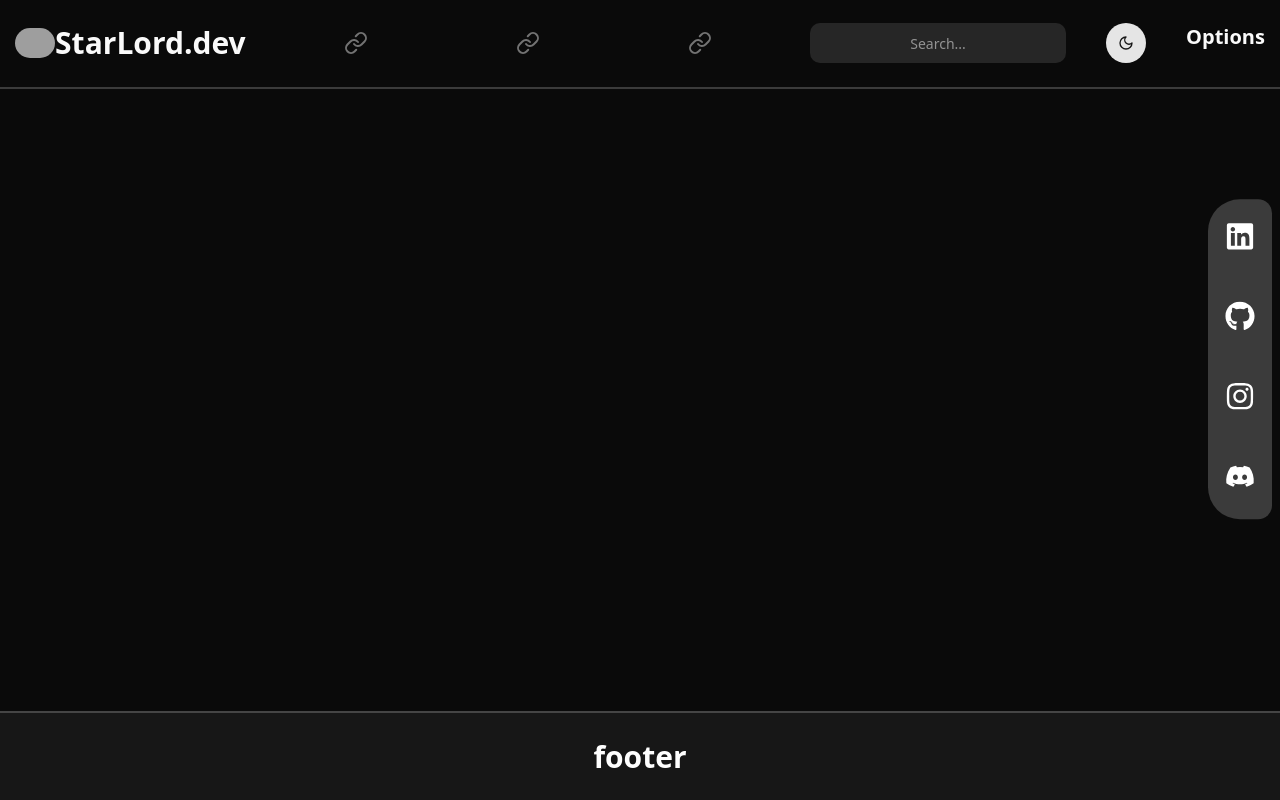
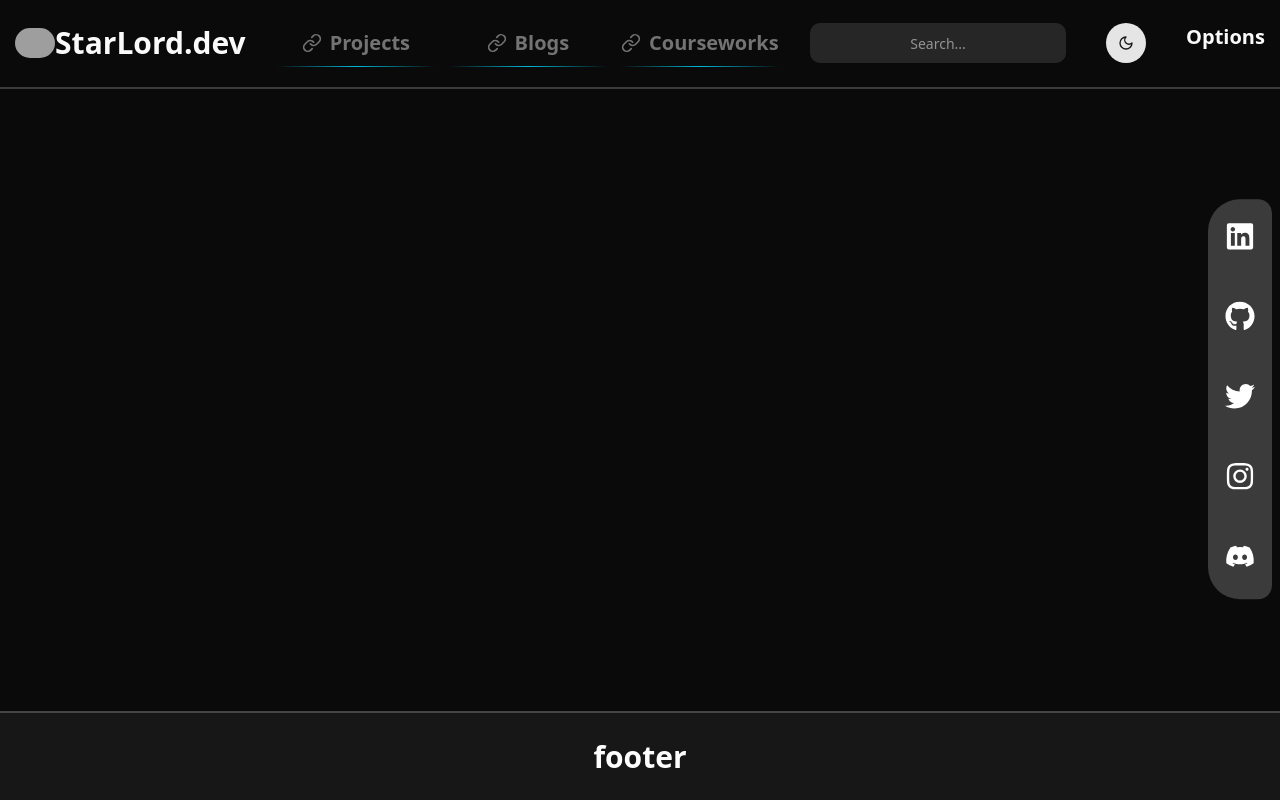
Before and after one commit to StarLord824/site, a Next.js app: page / in a window 1280 px wide. Built offline with nearby package versions, Linux system fonts and the light colour scheme; grey boxes are pictures that could not be loaded.

Commit message:
nothing great

```diff
--- a/src/app/ProjectCard.tsx
+++ /dev/null
@@ -1,8 +0,0 @@
-export default function ProjectCard() {
-  return (
-    <div className="flex flex-col items-center justify-around space-y-4 w-1/3  border-4 border-blue-700 border-solid">
-      <div className="flex flex-col items-center justify-around space-y-4 w-1/3  border-4 border-blue-700 border-solid">
-      </div>
-    </div>
-  );
-}
--- /dev/null
+++ b/src/app/projects/page.tsx
@@ -0,0 +1,10 @@
+
+export default function Projects() {
+  return (
+    <div className="w-full h-screen">
+      <div className="flex items-center justify-center w-full h-full text-3xl font-bold text-neutral-500">
+        Projects
+      </div>
+    </div>
+  );
+}
--- a/src/components/Header/Header.tsx
+++ b/src/components/Header/Header.tsx
@@ -2,6 +2,7 @@ import SearchBar from "./SearchBar";
 import { ModeToggle } from "./ModeToggle";
 import Image from "next/image";
 import { Link } from "lucide-react";
+import Options from "./Options";
 
 const Header = () => {
   const tabs = [
@@ -35,21 +36,33 @@ const Header = () => {
       <div className="flex gap-3 text-xl font-semibold text-neutral-500">
         {tabs.map((tab, index) => {
           return (
+            <>
             <div
               key={index}
-              className="flex items-center justify-center hover:text-white hover:bg-neutral-800 rounded-lg h-12 w-40 p-2 transition ease-in"
+              className="relative flex items-center justify-center hover:text-white hover:bg-neutral-800 rounded-lg h-12 w-40 p-2 transition ease-in"
             >
-              <Link href={tab.link}>{tab.title}</Link>
+              {/* <Link href={tab.link}>{tab.title}</Link> */}
+              <a href={tab.link} className="flex items-center gap-2">
+                <Link size={20} />
+                {tab.title}
+              </a>
+              <span className="absolute inset-x-0 bg-gradient-to-r from-transparent via-cyan-500 to-transparent h-px bottom-0"></span>
+              {/* <span className="absolute inset-x-0 bg-gradient-to-r from-transparent via-cyan-500 to-transparent h-px bottom-0 blur"></span> */}
             </div>
+            </>
           );
         })}
       </div>
       <div className="flex gap-10">
-        <SearchBar />
+        <div>
+          <SearchBar />
+        </div>
         <div>
           <ModeToggle />
         </div>
-        <div>Options</div>
+        <div>
+          <Options/>
+        </div>
       </div>
     </header>
   );
--- /dev/null
+++ b/src/components/Header/Options.tsx
@@ -0,0 +1,7 @@
+const Options = () => {
+  return (
+    <div>Options</div>
+  )
+}
+
+export default Options
--- a/src/components/Projects/page.tsx
+++ /dev/null
@@ -1,7 +0,0 @@
-const page = () => {
-  return (
-    <div>page</div>
-  )
-}
-
-export default page
--- a/src/components/SideBar/SiderBar.tsx
+++ b/src/components/SideBar/SiderBar.tsx
@@ -1,11 +1,11 @@
 "use client"
 
 import { motion } from 'motion/react'
-import { FaDiscord, FaGithub, FaInstagram, FaLinkedin } from 'react-icons/fa'
+import { FaDiscord, FaGithub, FaInstagram, FaLinkedin, FaTwitter } from 'react-icons/fa'
 
 export default function SiderBar() {
     return (
-    <motion.div className=" absolute z-100 right-2 top-50 my-auto w-16 h-2/5 flex flex-col items-center justify-around font-semibold text-neutral-600 text-3xl rounded-l-4xl rounded-r-xl dark:text-white dark:2 border-white/20 dark: bg-white/20 "
+    <motion.div className=" absolute z-100 right-2 top-50 my-auto w-16 h-1/2 flex flex-col items-center justify-around font-semibold text-neutral-600 text-3xl rounded-l-4xl rounded-r-xl dark:text-white dark:2 border-white/20 dark: bg-white/20 "
         initial={{ y: 0 }}
         animate={{ y: [0, -10, 0] }} // Float up and down
         transition={{
@@ -23,7 +23,7 @@ export default function SiderBar() {
         </div>
         <div>
             <button className='hover:scale-120 duration-150'>
-            <a href="https://github.com/StarLord824" target="_blank" rel="noopener noreferrer">
+            <a href="github.com/StarLord824" target="_blank" rel="noopener noreferrer">
                 <FaGithub />
             </a>
             </button>
@@ -31,6 +31,13 @@ export default function SiderBar() {
         <div>
             <button className='hover:scale-120 duration-150'>
             <a href="https://twitter.com/StarLord824" target="_blank" rel="noopener noreferrer">
+                <FaTwitter />
+            </a>
+            </button>
+        </div>
+        <div>
+            <button className='hover:scale-120 duration-150'>
+            <a href="" target="_blank" rel="noopener noreferrer">
                 <FaInstagram />
             </a>
             </button>
```
